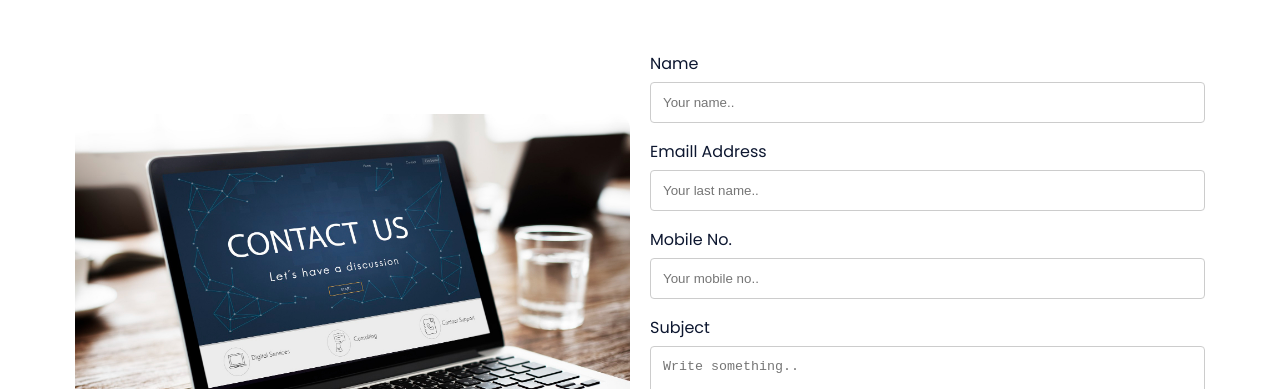
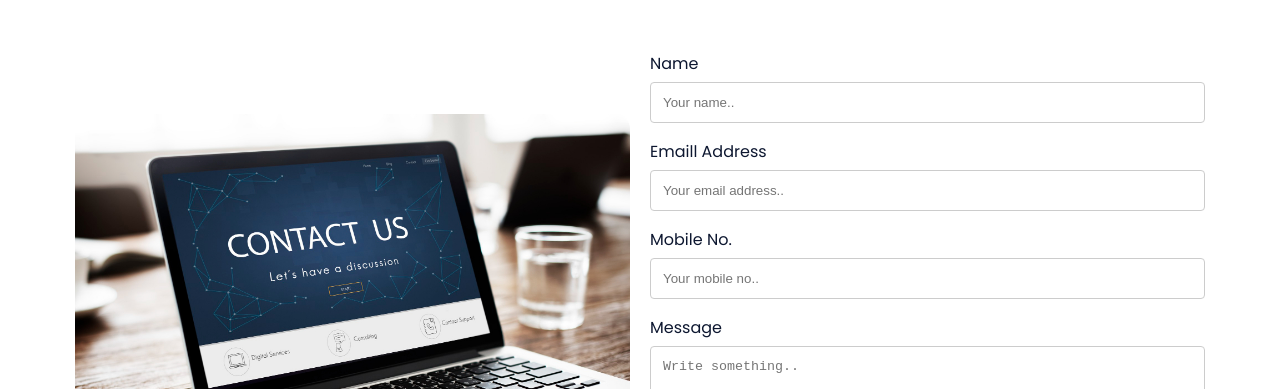
Before and after one commit to harpreet-phiteck/portfolio, a Next.js app: page / in a window 1280 px wide. Shown: the part 2662-3051 px from the top of the page. Built offline with nearby package versions, Linux system fonts and the light colour scheme; a web font is replaced by a local one.

Commit message:
Update contact.js

```diff
--- a/src/app/components/contact/contact.js
+++ b/src/app/components/contact/contact.js
@@ -42,11 +42,11 @@ export default function Contact() {
                                 <input type="text" id="fname" name="name" placeholder="Your name.." onInput={getData} />
 
                                 <label htmlFor="lname">Emaill Address</label>
-                                <input type="text" id="lname" name="email" placeholder="Your last name.." onInput={getData} />
+                                <input type="text" id="lname" name="email" placeholder="Your email address.." onInput={getData} />
                                 <label htmlFor="mobile">Mobile No.</label>
                                 <input type="text" id="mobile" name="mobile" placeholder="Your mobile no.." onInput={getData} />
 
-                                <label htmlFor="subject">Subject</label>
+                                <label htmlFor="subject">Message</label>
                                 <textarea id="subject" name="message" placeholder="Write something.." style={{height:"200px"}} onInput={getData}></textarea>
 
                                 <input type="submit" value="Message" />
```
